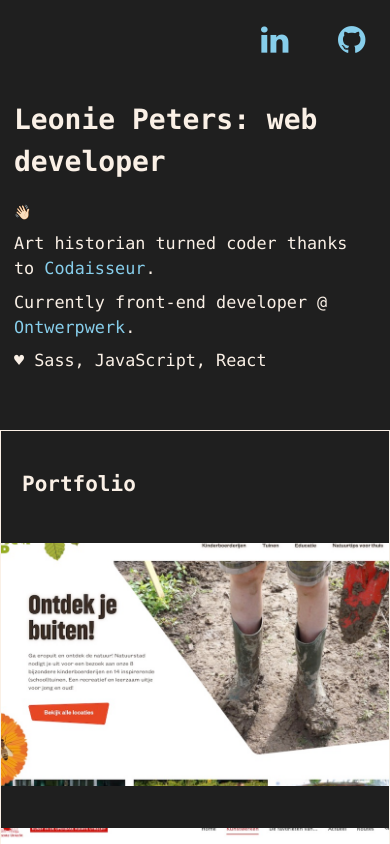
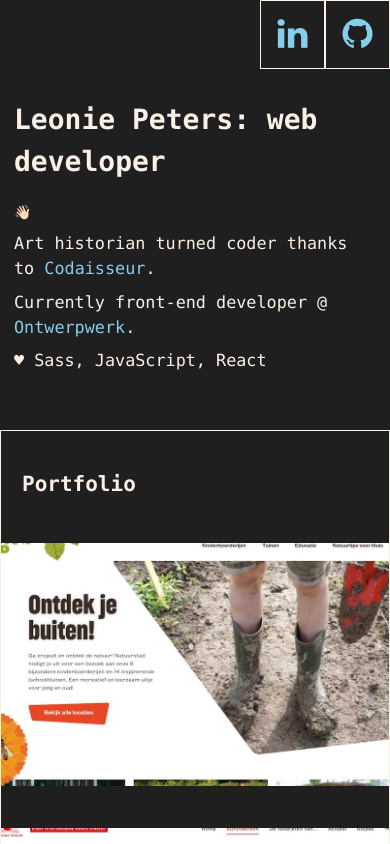
Before and after one commit to LeoniePeters/leoniepeters.com, a React (Create React App) app: page / in a window 390 px wide. Shown: the top 844 px of the page. Built offline with nearby package versions, Linux system fonts and the light colour scheme.

Commit message:
position social links fixed and fix min-height responsive

```diff
--- a/src/App.scss
+++ b/src/App.scss
@@ -3,19 +3,28 @@
 header {
   box-sizing: border-box;
   max-width: 1600px;
+  min-height: 80px;
   margin: 0 auto;
+  text-align: right;
 }
 
 .social-media-links {
   display: flex;
-  justify-content: flex-end;
+  position: fixed;
+  top: 0;
+  right: 0;
+  z-index: 500;
   a {
     display: inline-block;
     font-family: "fontello";
-    font-size: 32px;
     padding: 0.5em;
+    border: 1px solid $linen;
+    background-color: $blackish;
     &:hover {
       color: $linen;
     }
   }
+  i {
+    font-size: 2.5em;
+  }
 }
--- a/src/Components/Welcome.scss
+++ b/src/Components/Welcome.scss
@@ -11,6 +11,9 @@
     display: flex;
     flex-wrap: wrap;
     justify-content: space-between;
+    min-height: 70vw;
+  }
+  @include for-desktop-up {
     min-height: 52vw;
   }
 }
```
